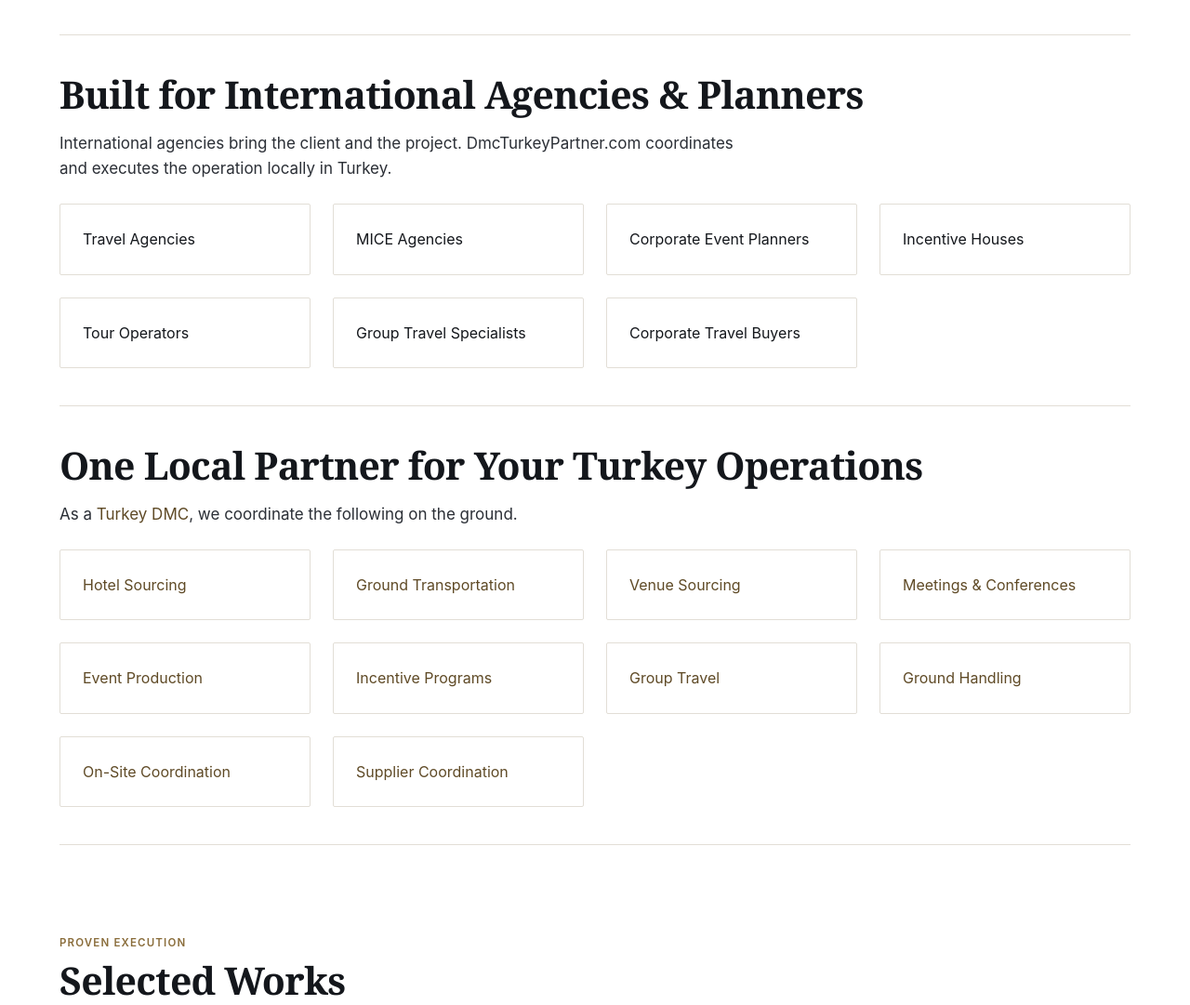
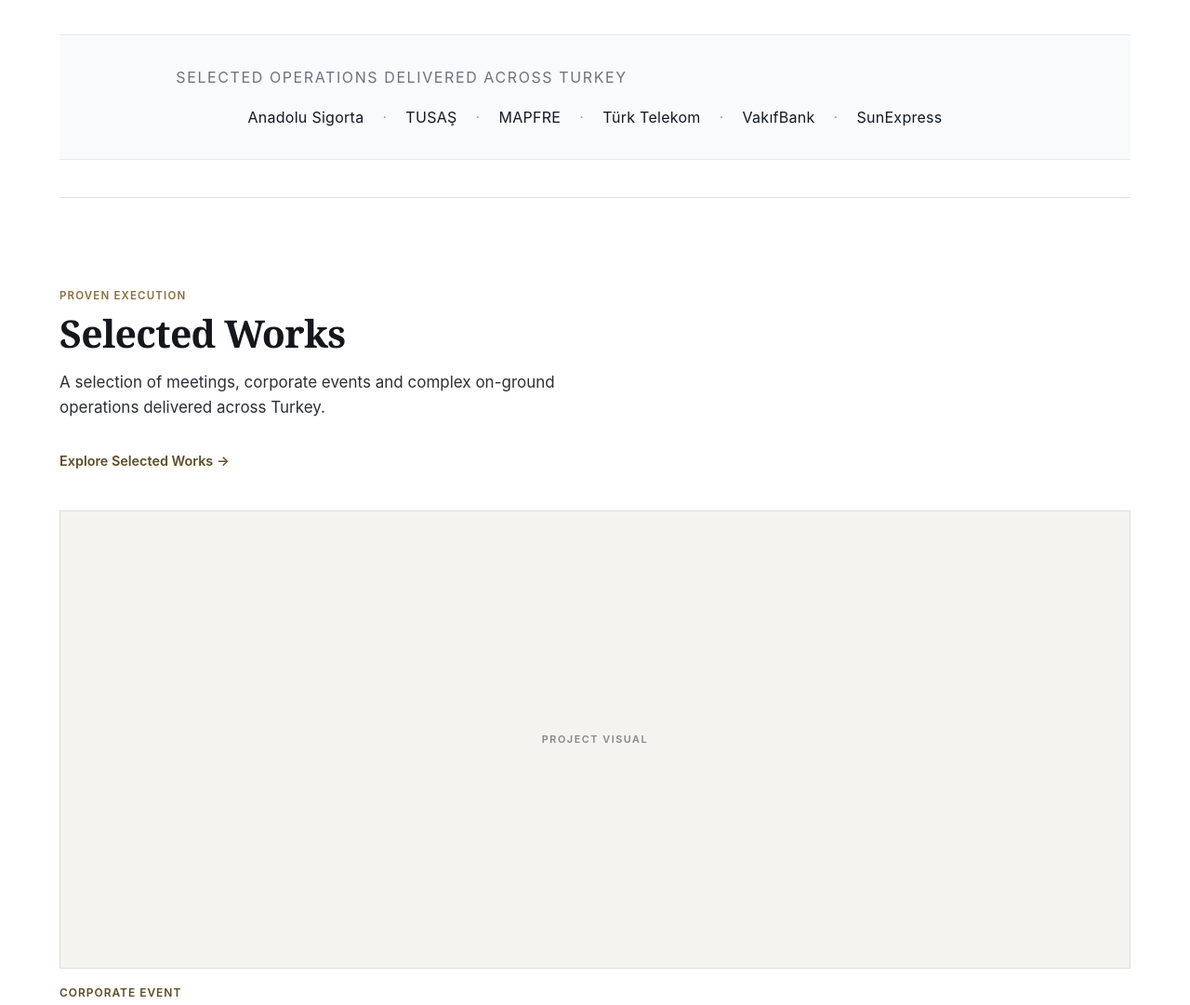
Before and after one commit to digiroiio-lgtm/DMC-Turkey-Partner, a website: page index.html in a window 1280 px wide. Shown: the part 447-1528 px from the top of the page at 93% size. Drawn offline with Linux system fonts and the light colour scheme.

Commit message:
Add client proof strip and reorder homepage sections (#20)
- Insert brand-name proof strip (Anadolu Sigorta, TUSAŞ, MAPFRE,
  Türk Telekom, VakıfBank, SunExpress) immediately below hero CTA
- Move Selected Works section up to position 2, trimmed to 3 cards
  (Anadolu Sigorta, TUSAŞ, Türk Telekom) matching proof strip brands
- Push 'Built for International Agencies' to position 3
- Push 'One Local Partner / Services' to position 4
- Add .proof-strip CSS with responsive dot-separator layout


Claude-Session: https://claude.ai/code/session_011MzeBF2PQpDKVCRN3jLwR2

Co-authored-by: Claude <noreply@anthropic.com>

```diff
--- a/assets/css/main.css
+++ b/assets/css/main.css
@@ -2049,3 +2049,50 @@ main:has(.event-facts) > h1 {
     padding: var(--space-2);
   }
 }
+
+/* ─── Proof strip ─────────────────────────────────────────── */
+.proof-strip {
+  text-align: center;
+  padding-block: 2rem;
+  border-block: 1px solid var(--color-border, #e5e7eb);
+  background: var(--color-surface-subtle, #f9fafb);
+}
+
+.proof-strip__label {
+  font-size: 0.72rem;
+  letter-spacing: 0.1em;
+  text-transform: uppercase;
+  color: var(--color-text-muted, #6b7280);
+  margin: 0 0 1rem;
+}
+
+.proof-strip__list {
+  display: flex;
+  flex-wrap: wrap;
+  justify-content: center;
+  align-items: center;
+  gap: 0.5rem 1.5rem;
+  list-style: none;
+  padding: 0;
+  margin: 0;
+  font-weight: 600;
+  font-size: 0.875rem;
+  letter-spacing: 0.02em;
+  color: var(--color-text, #111827);
+}
+
+.proof-strip__list li {
+  white-space: nowrap;
+}
+
+@media (min-width: 640px) {
+  .proof-strip__list {
+    gap: 0;
+  }
+  .proof-strip__list li + li::before {
+    content: "·";
+    margin: 0 1.25rem;
+    color: var(--color-text-muted, #9ca3af);
+    font-weight: 400;
+  }
+}
--- a/index.html
+++ b/index.html
@@ -173,45 +173,20 @@
       <p><a href="/services/">Explore Our Services</a></p>
     </section>
 
-    <!-- 2. B2B POSITIONING / WHO WE WORK WITH -->
-    <section class="page-section">
-      <h2>Built for International Agencies &amp; Planners</h2>
-      <p class="page-section__lede">
-        International agencies bring the client and the project. DmcTurkeyPartner.com coordinates and
-        executes the operation locally in Turkey.
-      </p>
-      <ul class="card-grid">
-        <li class="card">Travel Agencies</li>
-        <li class="card">MICE Agencies</li>
-        <li class="card">Corporate Event Planners</li>
-        <li class="card">Incentive Houses</li>
-        <li class="card">Tour Operators</li>
-        <li class="card">Group Travel Specialists</li>
-        <li class="card">Corporate Travel Buyers</li>
+    <!-- 1.5 CLIENT PROOF STRIP -->
+    <section class="page-section proof-strip">
+      <p class="proof-strip__label">Selected operations delivered across Turkey</p>
+      <ul class="proof-strip__list">
+        <li>Anadolu Sigorta</li>
+        <li>TUSAŞ</li>
+        <li>MAPFRE</li>
+        <li>Türk Telekom</li>
+        <li>VakıfBank</li>
+        <li>SunExpress</li>
       </ul>
     </section>
 
-    <!-- 3. WHAT WE HANDLE IN TURKEY -->
-    <section class="page-section">
-      <h2>One Local Partner for Your Turkey Operations</h2>
-      <p class="page-section__lede">
-        As a <a href="/dmc-turkey/">Turkey DMC</a>, we coordinate the following on the ground.
-      </p>
-      <ul class="card-grid">
-        <li class="card"><a href="/services/hotel-sourcing/">Hotel Sourcing</a></li>
-        <li class="card"><a href="/services/transportation-logistics/">Ground Transportation</a></li>
-        <li class="card"><a href="/services/venue-sourcing/">Venue Sourcing</a></li>
-        <li class="card"><a href="/services/meetings-conferences/">Meetings &amp; Conferences</a></li>
-        <li class="card"><a href="/services/event-production/">Event Production</a></li>
-        <li class="card"><a href="/services/incentive-programs/">Incentive Programs</a></li>
-        <li class="card"><a href="/services/group-travel/">Group Travel</a></li>
-        <li class="card"><a href="/services/ground-handling/">Ground Handling</a></li>
-        <li class="card"><a href="/services/">On-Site Coordination</a></li>
-        <li class="card"><a href="/services/">Supplier Coordination</a></li>
-      </ul>
-    </section>
-
-    <!-- 3.5 SELECTED WORKS / PROOF OF EXECUTION -->
+    <!-- 2. SELECTED WORKS / PROOF OF EXECUTION -->
     <section class="page-section works-home">
       <div class="works-home__header">
         <p class="works-home__eyebrow">Proven Execution</p>
@@ -219,7 +194,7 @@
         <p class="page-section__lede">
           A selection of meetings, corporate events and complex on-ground operations delivered across Turkey.
         </p>
-        <a class="works-home__viewall" href="/selected-works/">View All Selected Works &rarr;</a>
+        <a class="works-home__viewall" href="/selected-works/">Explore Selected Works &rarr;</a>
       </div>
       <div class="works-home-grid">
         <a class="work-card work-card--home work-card--home-hero" href="/selected-works/anadolu-sigorta-100th-anniversary/">
@@ -238,30 +213,6 @@
           <p class="work-card__services">Technical Production &middot; Décor &amp; Branding &middot; Event Staffing</p>
           <span class="work-card__link">View Project &rarr;</span>
         </a>
-        <a class="work-card work-card--home" href="/selected-works/dosso-dossi-fashion-show/">
-          <div class="work-card__cover project-visual-placeholder"><span>Project Visual</span></div>
-          <p class="work-card__category">Special Project / Ground Operations</p>
-          <h3 class="work-card__title">Dosso Dossi Fashion Show</h3>
-          <p class="work-card__meta">Antalya</p>
-          <p class="work-card__services">Transportation &amp; Logistics &middot; VIP Transportation &middot; Event Operations</p>
-          <span class="work-card__link">View Project &rarr;</span>
-        </a>
-        <a class="work-card work-card--home" href="/selected-works/23rd-national-surgery-congress/">
-          <div class="work-card__cover project-visual-placeholder"><span>Project Visual</span></div>
-          <p class="work-card__category">Conference</p>
-          <h3 class="work-card__title">23rd National Surgery Congress</h3>
-          <p class="work-card__meta">Susesi Luxury Resort &middot; Belek</p>
-          <p class="work-card__services">Technical Production &middot; Stage Production &middot; Event Staffing</p>
-          <span class="work-card__link">View Project &rarr;</span>
-        </a>
-        <a class="work-card work-card--home" href="/selected-works/mapfre-sigorta-corporate-event/">
-          <div class="work-card__cover project-visual-placeholder"><span>Project Visual</span></div>
-          <p class="work-card__category">Brand / Corporate Event</p>
-          <h3 class="work-card__title">MAPFRE Sigorta</h3>
-          <p class="work-card__meta">Antalya</p>
-          <p class="work-card__services">VIP Transportation &middot; Event Staffing &middot; Décor &amp; Branding</p>
-          <span class="work-card__link">View Project &rarr;</span>
-        </a>
         <a class="work-card work-card--home" href="/selected-works/turk-telekom-business-partners-meeting/">
           <div class="work-card__cover project-visual-placeholder"><span>Project Visual</span></div>
           <p class="work-card__category">Corporate Event</p>
@@ -271,6 +222,44 @@
           <span class="work-card__link">View Project &rarr;</span>
         </a>
       </div>
+    </section>
+
+    <!-- 3. B2B POSITIONING / WHO WE WORK WITH -->
+    <section class="page-section">
+      <h2>Built for International Agencies &amp; Planners</h2>
+      <p class="page-section__lede">
+        International agencies bring the client and the project. DmcTurkeyPartner.com coordinates and
+        executes the operation locally in Turkey.
+      </p>
+      <ul class="card-grid">
+        <li class="card">Travel Agencies</li>
+        <li class="card">MICE Agencies</li>
+        <li class="card">Corporate Event Planners</li>
+        <li class="card">Incentive Houses</li>
+        <li class="card">Tour Operators</li>
+        <li class="card">Group Travel Specialists</li>
+        <li class="card">Corporate Travel Buyers</li>
+      </ul>
+    </section>
+
+    <!-- 4. WHAT WE HANDLE IN TURKEY -->
+    <section class="page-section">
+      <h2>One Local Partner for Your Turkey Operations</h2>
+      <p class="page-section__lede">
+        As a <a href="/dmc-turkey/">Turkey DMC</a>, we coordinate the following on the ground.
+      </p>
+      <ul class="card-grid">
+        <li class="card"><a href="/services/hotel-sourcing/">Hotel Sourcing</a></li>
+        <li class="card"><a href="/services/transportation-logistics/">Ground Transportation</a></li>
+        <li class="card"><a href="/services/venue-sourcing/">Venue Sourcing</a></li>
+        <li class="card"><a href="/services/meetings-conferences/">Meetings &amp; Conferences</a></li>
+        <li class="card"><a href="/services/event-production/">Event Production</a></li>
+        <li class="card"><a href="/services/incentive-programs/">Incentive Programs</a></li>
+        <li class="card"><a href="/services/group-travel/">Group Travel</a></li>
+        <li class="card"><a href="/services/ground-handling/">Ground Handling</a></li>
+        <li class="card"><a href="/services/">On-Site Coordination</a></li>
+        <li class="card"><a href="/services/">Supplier Coordination</a></li>
+      </ul>
     </section>
 
     <!-- 4. WHITE-LABEL DMC PARTNERSHIP -->
```
